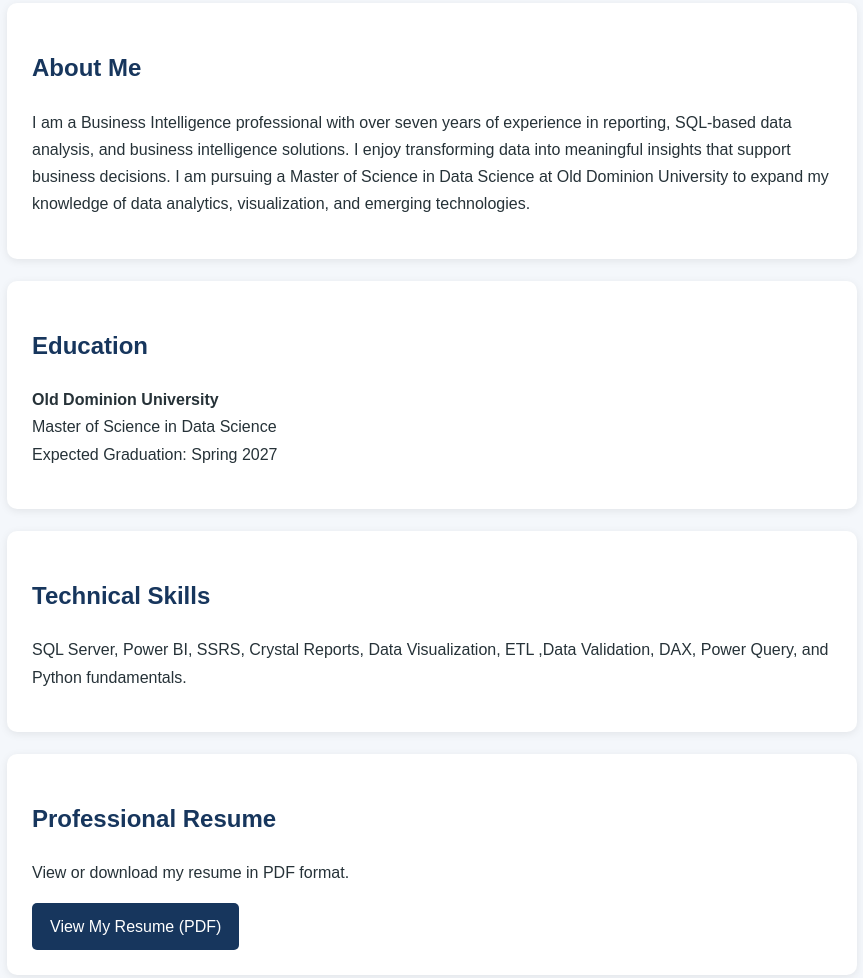
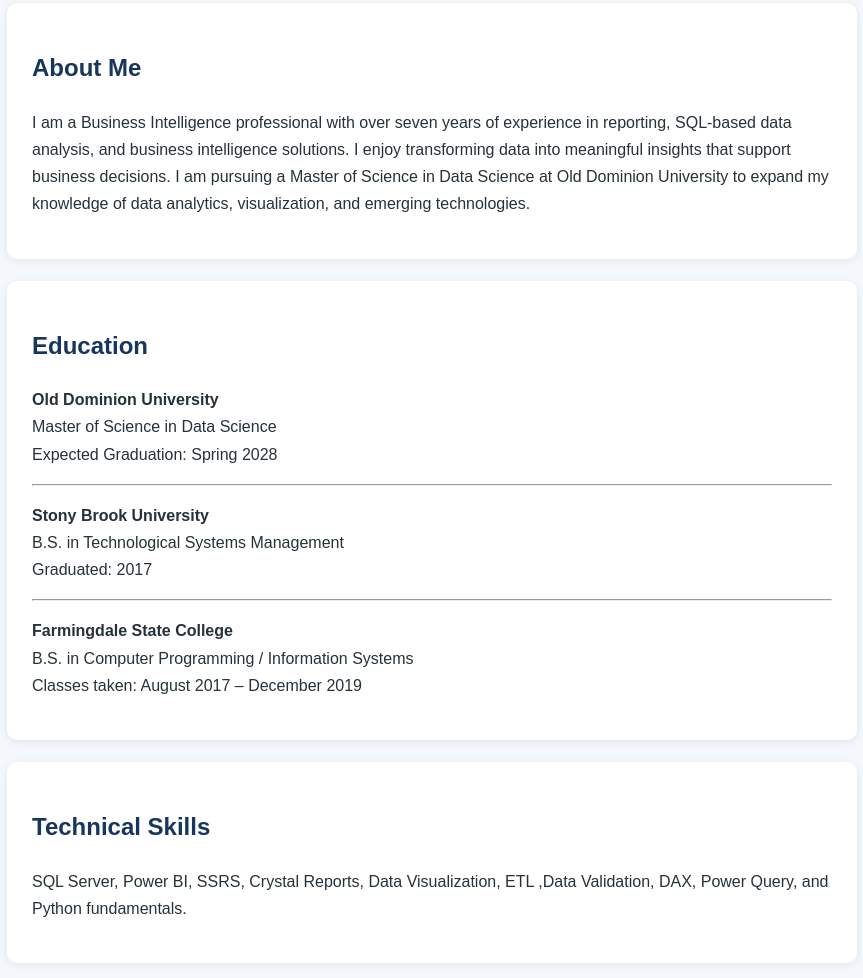
Before and after one commit to hgill2026/hgill2026.github.io, a plain HTML site: page index.html in a window 1280 px wide. Shown: the part 266-1244 px from the top of the page, without its empty margins (208-1071 px from the left). Drawn offline with Linux system fonts and the light colour scheme.

Commit message:
Update index.html

```diff
--- a/index.html
+++ b/index.html
@@ -86,9 +86,24 @@
           </section>
 
 
-        <section> <h2>Education</h2>
-        <p> <strong>Old Dominion University</strong><br> Master of Science in Data Science<br> Expected Graduation: Spring 2027 </p>
-        </section> <section> <h2>Technical Skills</h2> <p> SQL Server, Power BI, SSRS, Crystal Reports, Data Visualization, ETL
+          <section>
+            <h2>Education</h2>
+            <p> <strong>Old Dominion University</strong>
+            <br> Master of Science in Data Science
+            <br> Expected Graduation: Spring 2028 </p>
+            <hr>
+            <p>
+              <strong>Stony Brook University</strong>
+              <br> B.S. in Technological Systems Management
+              <br> Graduated: 2017 </p>
+            <hr>
+            <p>
+              <strong>Farmingdale State College</strong>
+              <br> B.S. in Computer Programming / Information Systems
+              <br> Classes taken: August 2017 – December 2019 </p>
+          </section>
+
+          <section> <h2>Technical Skills</h2> <p> SQL Server, Power BI, SSRS, Crystal Reports, Data Visualization, ETL
                                                             ,Data Validation, DAX, Power Query, and Python fundamentals. </p> </section>
 
         <section> <h2>Professional Resume</h2>
```
